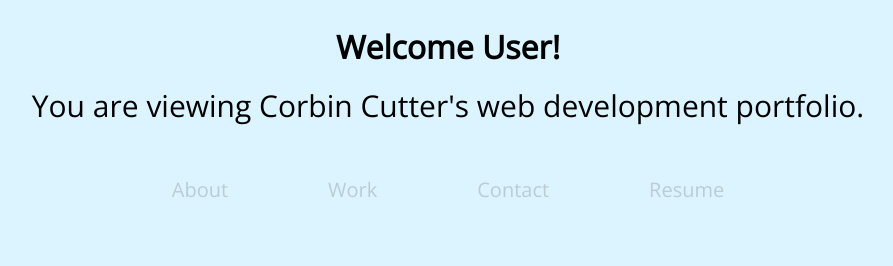
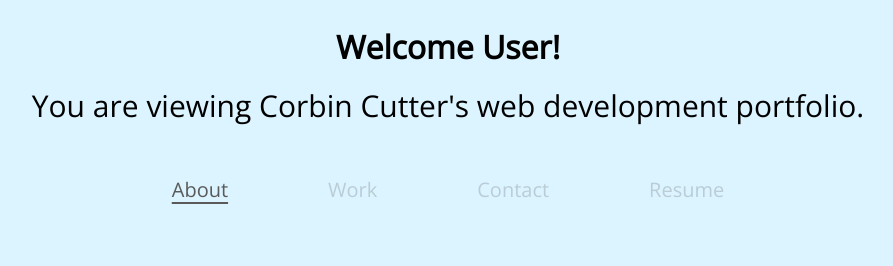
Before and after one commit to Cutter25/Corbins-React-Portfolio, a React (Create React App) app: page / in a window 1280 px wide. Shown: the top 266 px of the page, without its empty margins (192-1085 px from the left). Built offline with nearby package versions, Linux system fonts and the light colour scheme.

Commit message:
Navigation cur page working

```diff
--- a/src/App.css
+++ b/src/App.css
@@ -78,12 +78,27 @@
   margin-right: 50px;
 }
 
+.nav-item-is-active {
+  display: inline-block;
+  margin-left: 50px;
+  margin-right: 50px;
+}
+
 .nav-link {
   display: inline-block;
   list-style-type: none;
   text-decoration: none;
   color:  rgb(90, 90, 90);
   opacity: .25;
+}
+
+.nav-link-active {
+  display: inline-block;
+  list-style-type: none;
+  text-decoration: underline;
+  text-underline-offset: 5px;
+  color:  rgb(90, 90, 90);
+  opacity: 1;
 }
 
 .nav-link:hover {
--- a/src/components/Navigation.js
+++ b/src/components/Navigation.js
@@ -8,11 +8,10 @@ function Navigation(props) {
         <div>
             <ul className='nav-list'>
                 {navButtons.map((navButton) => (
-                    <li className={props.currentPage === navButton ? "nav-item is-active" : "nav-item"}key={navButton}>
+                    <li className={props.currentPage === navButton ? "nav-item-is-active" : "nav-item"} key={navButton}>
                         <a href={"#" + navButton.toLowerCase()}
                             onClick={() => props.handlePageChange(navButton)}
-                            className={props.currentPage === navButton ? "nav-link active" : "nav-link"}
-                        >
+                            className={props.currentPage === navButton ? "nav-link-active" : "nav-link"}>
                                 {navButton}
                         </a>
                     </li>
```
